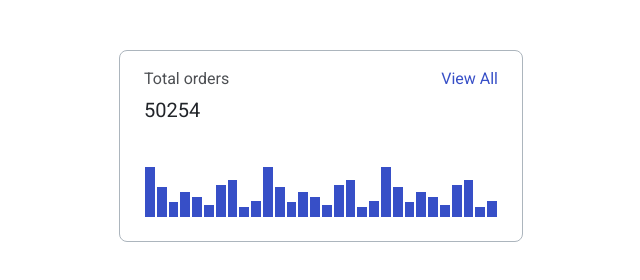
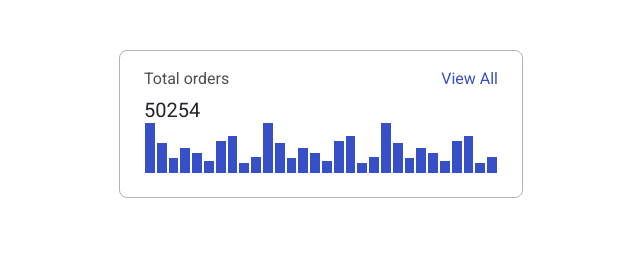
Before and after one commit to js-tasks-ru/htmlcss-20210916_mvdmvn, a website: page 04-lection2/01-histogram/index.html in a window 1280 px wide. Shown: the whole page, without its empty margins (319-959 px from the left). Drawn offline with Linux system fonts and the light colour scheme.

Commit message:
fixes after review

```diff
--- a/04-lection2/01-histogram/histogram.css
+++ b/04-lection2/01-histogram/histogram.css
@@ -1,10 +1,8 @@
-p {
-  margin: 0;
+.histogram_card {
+  margin: 50px auto 0 auto;
 }
 
 .histogram {
-  margin: 50px auto 0 auto;
-  height: 150px;
   max-width: 354px;
   width: 100%;
   border: 1px solid var(--grey-3);
@@ -15,12 +13,12 @@ p {
   justify-content: space-between;
 }
 
-.head {
+.histogram__head {
   display: flex;
   justify-content: space-between;
 }
 
-.order-count__title {
+.histogram__order-count-title {
   font-size: 16px;
   line-height: 24px;
   color: var(--black);
@@ -28,13 +26,13 @@ p {
   opacity: 0.8;
 }
 
-.order-count__amount {
+.histogram__order-count-amount {
   font-size: 20px;
   line-height: 26px;
   color: var(--black);
 }
 
-.link__item {
+.histogram__link {
   font-size: 16px;
   line-height: 24px;
   color: var(--blue);
@@ -42,18 +40,18 @@ p {
   text-decoration: none;
 }
 
-.link__item:hover {
+.histogram__link:hover {
   color: var(--purple);
 }
 
-.content {
+.histogram__chart {
   display: flex;
   align-items: baseline;
   justify-content: space-between;
   height: 50px;
 }
 
-.content__item {
+.histogram__chart-item {
   background-color: var(--blue);
   flex: 1 1 auto;
   margin: 0 1px;
--- a/04-lection2/01-histogram/index.html
+++ b/04-lection2/01-histogram/index.html
@@ -6,47 +6,49 @@
     <link rel="stylesheet" href="./histogram.css" />
   </head>
   <body>
-    <div class="histogram">
-      <div class="head">
-        <div class="orders-count">
-          <p class="order-count__title">Total orders</p>
-          <p class="order-count__amount">50254</p>
+    <div class="card">
+      <div class="histogram histogram_card">
+        <div class="histogram__head">
+          <div class="orders-count">
+            <p class="histogram__order-count-title">Total orders</p>
+            <p class="histogram__order-count-amount">50254</p>
+          </div>
+          <div class="link">
+            <a href="#" class="histogram__link">View All</a>
+          </div>
         </div>
-        <div class="link">
-          <a href="#" class="link__item">View All</a>
+        <div class="histogram__chart">
+          <div class="histogram__chart-item" style="height: 100%"></div>
+          <div class="histogram__chart-item" style="height: 60%"></div>
+          <div class="histogram__chart-item" style="height: 30%"></div>
+          <div class="histogram__chart-item" style="height: 50%"></div>
+          <div class="histogram__chart-item" style="height: 40%"></div>
+          <div class="histogram__chart-item" style="height: 25%"></div>
+          <div class="histogram__chart-item" style="height: 65%"></div>
+          <div class="histogram__chart-item" style="height: 75%"></div>
+          <div class="histogram__chart-item" style="height: 20%"></div>
+          <div class="histogram__chart-item" style="height: 32%"></div>
+          <div class="histogram__chart-item" style="height: 100%"></div>
+          <div class="histogram__chart-item" style="height: 60%"></div>
+          <div class="histogram__chart-item" style="height: 30%"></div>
+          <div class="histogram__chart-item" style="height: 50%"></div>
+          <div class="histogram__chart-item" style="height: 40%"></div>
+          <div class="histogram__chart-item" style="height: 25%"></div>
+          <div class="histogram__chart-item" style="height: 65%"></div>
+          <div class="histogram__chart-item" style="height: 75%"></div>
+          <div class="histogram__chart-item" style="height: 20%"></div>
+          <div class="histogram__chart-item" style="height: 32%"></div>
+          <div class="histogram__chart-item" style="height: 100%"></div>
+          <div class="histogram__chart-item" style="height: 60%"></div>
+          <div class="histogram__chart-item" style="height: 30%"></div>
+          <div class="histogram__chart-item" style="height: 50%"></div>
+          <div class="histogram__chart-item" style="height: 40%"></div>
+          <div class="histogram__chart-item" style="height: 25%"></div>
+          <div class="histogram__chart-item" style="height: 65%"></div>
+          <div class="histogram__chart-item" style="height: 75%"></div>
+          <div class="histogram__chart-item" style="height: 20%"></div>
+          <div class="histogram__chart-item" style="height: 32%"></div>
         </div>
-      </div>
-      <div class="content">
-        <div class="content__item" style="height: 100%"></div>
-        <div class="content__item" style="height: 60%"></div>
-        <div class="content__item" style="height: 30%"></div>
-        <div class="content__item" style="height: 50%"></div>
-        <div class="content__item" style="height: 40%"></div>
-        <div class="content__item" style="height: 25%"></div>
-        <div class="content__item" style="height: 65%"></div>
-        <div class="content__item" style="height: 75%"></div>
-        <div class="content__item" style="height: 20%"></div>
-        <div class="content__item" style="height: 32%"></div>
-        <div class="content__item" style="height: 100%"></div>
-        <div class="content__item" style="height: 60%"></div>
-        <div class="content__item" style="height: 30%"></div>
-        <div class="content__item" style="height: 50%"></div>
-        <div class="content__item" style="height: 40%"></div>
-        <div class="content__item" style="height: 25%"></div>
-        <div class="content__item" style="height: 65%"></div>
-        <div class="content__item" style="height: 75%"></div>
-        <div class="content__item" style="height: 20%"></div>
-        <div class="content__item" style="height: 32%"></div>
-        <div class="content__item" style="height: 100%"></div>
-        <div class="content__item" style="height: 60%"></div>
-        <div class="content__item" style="height: 30%"></div>
-        <div class="content__item" style="height: 50%"></div>
-        <div class="content__item" style="height: 40%"></div>
-        <div class="content__item" style="height: 25%"></div>
-        <div class="content__item" style="height: 65%"></div>
-        <div class="content__item" style="height: 75%"></div>
-        <div class="content__item" style="height: 20%"></div>
-        <div class="content__item" style="height: 32%"></div>
       </div>
     </div>
   </body>
--- a/assets/css/main.css
+++ b/assets/css/main.css
@@ -28,3 +28,7 @@
 * {
   font-family: 'Roboto', sans-serif;
 }
+
+p {
+  margin: 0;
+}
```
